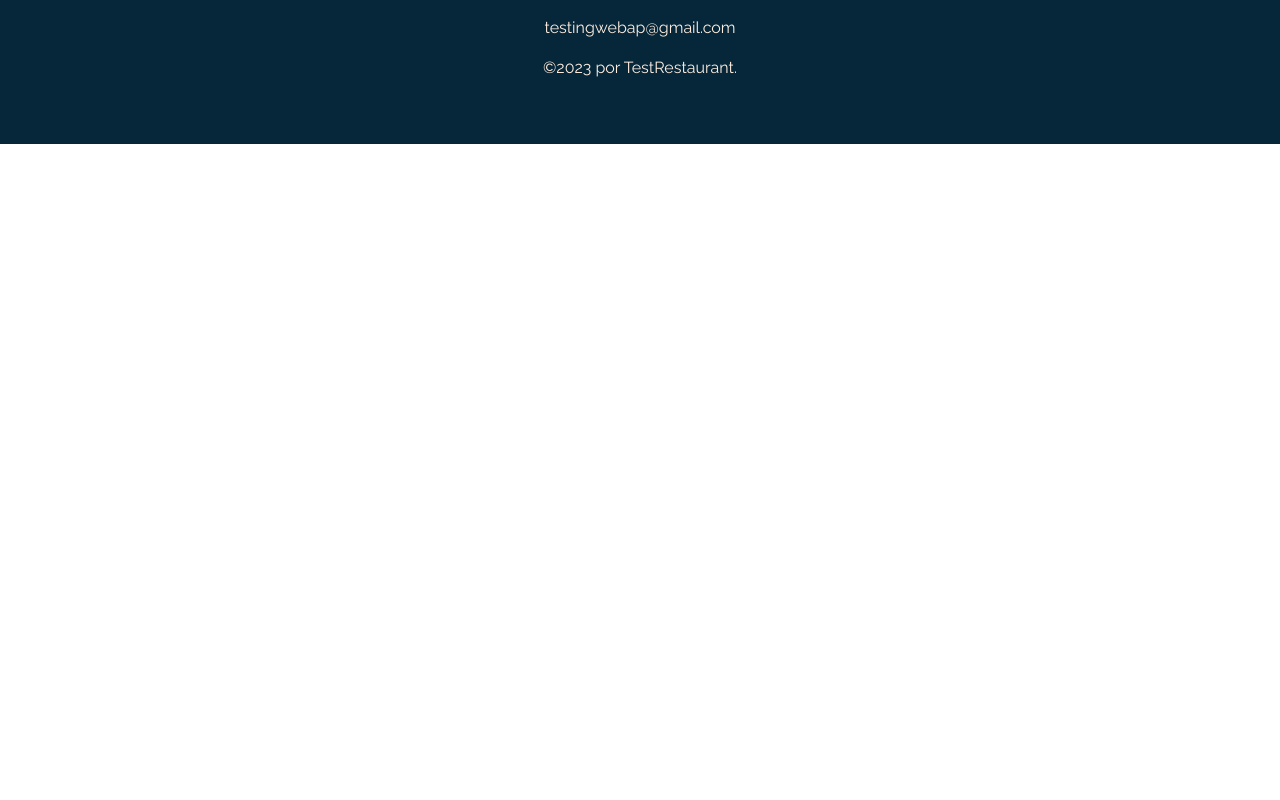
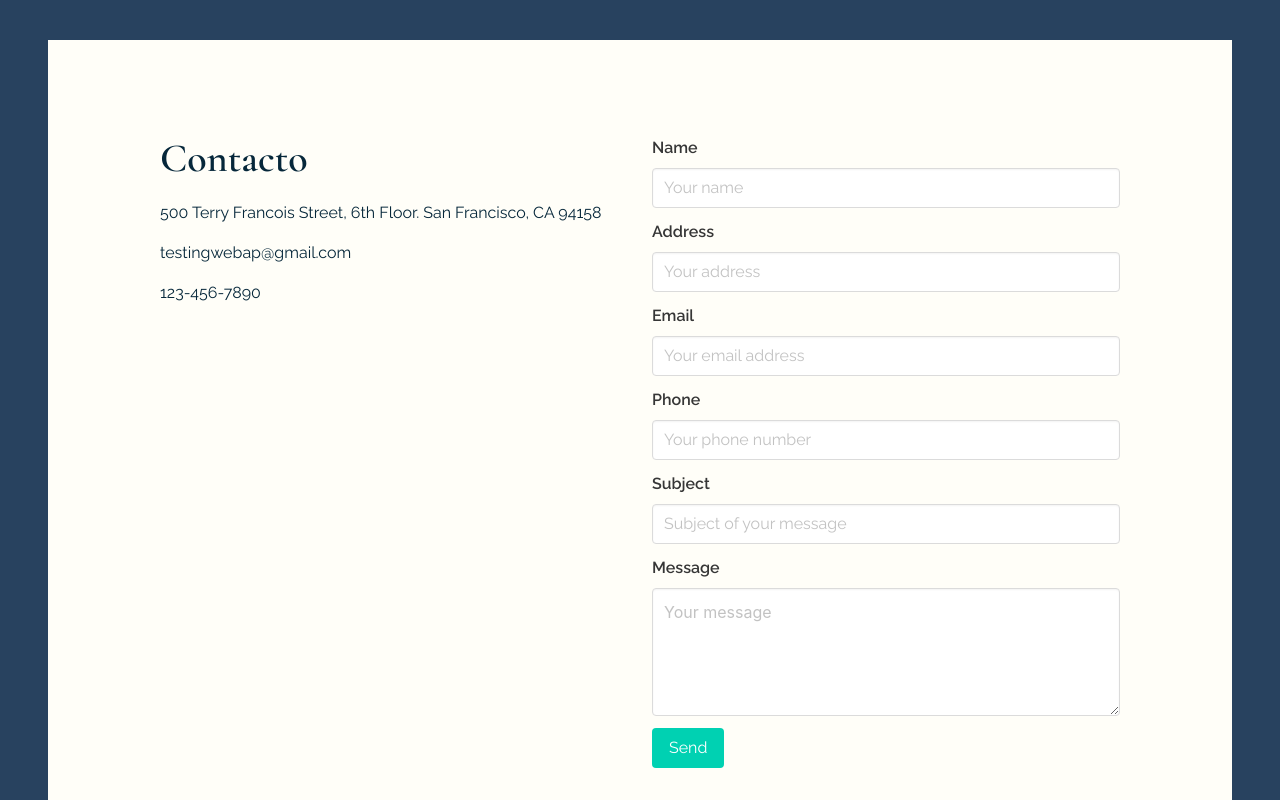
Before and after one commit to manuqs33/Resto, a React (Vite) app in the folder frontend/: page / in a window 1280 px wide. Shown: the part 1620-2420 px from the top of the page. Before the commit the page ends 1764 px from the top, so only its background shows below. Built offline with nearby package versions, Linux system fonts and the light colour scheme; no server answers.

Commit message:
Agrega contenedor del formulario de contacto que vincula con Message en el Back y el formulario mismo.

```diff
--- /dev/null
+++ b/frontend/src/components/MessageContainer.jsx
@@ -0,0 +1,23 @@
+import { MessageForm } from "./MessageForm";
+
+export function MessageContainer() {
+    return (
+        <section className="section StaticPage">
+            <div className="container is-fluid">
+                <div className='content container is-max-desktop'>
+                    <div className="columns">
+                        <div className="column is-one-half">
+                            <h1>Contacto</h1>
+                            <p>500 Terry Francois Street, 6th Floor. San Francisco, CA 94158</p>
+                            <p>testingwebap@gmail.com</p>
+                            <p>123-456-7890</p>
+                        </div>
+                        <div className="column is-one-half">
+                            <MessageForm />
+                        </div>
+                    </div>
+                </div>
+            </div>
+        </section>
+    )
+}
--- /dev/null
+++ b/frontend/src/components/MessageForm.jsx
@@ -0,0 +1,53 @@
+export function MessageForm() {
+    return (
+        <form>
+            <div className="field">
+                <label className="label">Name</label>
+                <div className="control">
+                    <input className="input" type="text" name="name" placeholder="Your name" />
+                </div>
+            </div>
+
+            <div className="field">
+                <label className="label">Address</label>
+                <div className="control">
+                    <input className="input" type="text" name="address" placeholder="Your address" />
+                </div>
+            </div>
+
+            <div className="field">
+                <label className="label">Email</label>
+                <div className="control">
+                    <input className="input" type="email" name="email" placeholder="Your email address" />
+                </div>
+            </div>
+
+            <div className="field">
+                <label className="label">Phone</label>
+                <div className="control">
+                    <input className="input" type="tel" name="phone" placeholder="Your phone number" />
+                </div>
+            </div>
+
+            <div className="field">
+                <label className="label">Subject</label>
+                <div className="control">
+                    <input className="input" type="text" name="subject" placeholder="Subject of your message" />
+                </div>
+            </div>
+
+            <div className="field">
+                <label className="label">Message</label>
+                <div className="control">
+                    <textarea className="textarea" name="message_text" placeholder="Your message"></textarea>
+                </div>
+            </div>
+
+            <div className="field">
+                <div className="control">
+                    <button className="button is-primary" type="submit">Send</button>
+                </div>
+            </div>
+        </form>
+    )
+}
--- a/frontend/src/components/RecommendendDishes.jsx
+++ b/frontend/src/components/RecommendendDishes.jsx
@@ -5,7 +5,7 @@ export function RecommendendDishes() {
     const [dishes, setDishes] = useState([]);
 
     useEffect(() => {
-        const fetchDishes = async () => {
+        async function fetchDishes() {
             const response = await axios.get('http://127.0.0.1:8000/dishes/recommended/');
             setDishes(response.data);
         };
--- a/frontend/src/pages/StartPage.jsx
+++ b/frontend/src/pages/StartPage.jsx
@@ -2,6 +2,7 @@
 import { Hero } from '../components/Hero'
 import { Banner } from '../components/Banner'
 import { RecommendendDishes } from '../components/RecommendendDishes'
+import { MessageContainer } from '../components/MessageContainer'
 
 export function StartPage() {
   return (
@@ -9,6 +10,7 @@ export function StartPage() {
     <Hero />
     <Banner />
     <RecommendendDishes />
+    <MessageContainer />
     </>
   )
 }
--- a/frontend/src/styles/main.scss
+++ b/frontend/src/styles/main.scss
@@ -11,11 +11,12 @@
 body {
     font-family: 'Cormorant Garamond', serif;
 
-    p,
-    a,
-    h4,
-    button {
+    p, a, h4, button, label, input {
         font-family: 'Raleway', sans-serif;
+    }
+
+    label.label {
+        font-weight: 600;
     }
 
     .content h1 {
--- a/frontend/src/styles/recommendeddishes.scss
+++ b/frontend/src/styles/recommendeddishes.scss
@@ -2,6 +2,10 @@
 
 .RecommendedDishes {
     background-color: $dark-blue;
+
+    @include touch {
+        padding-inline: 0;
+    }
 
     .columns {
         align-items: center;
```
